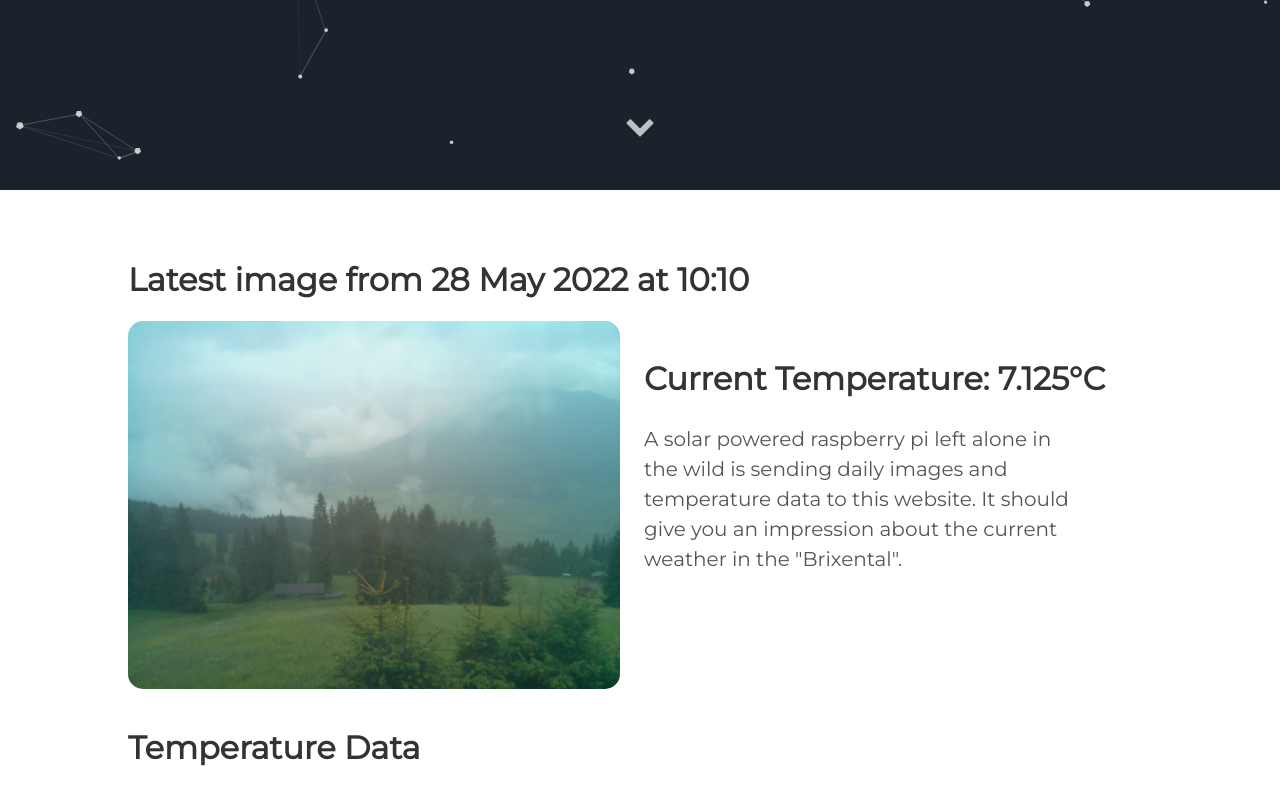
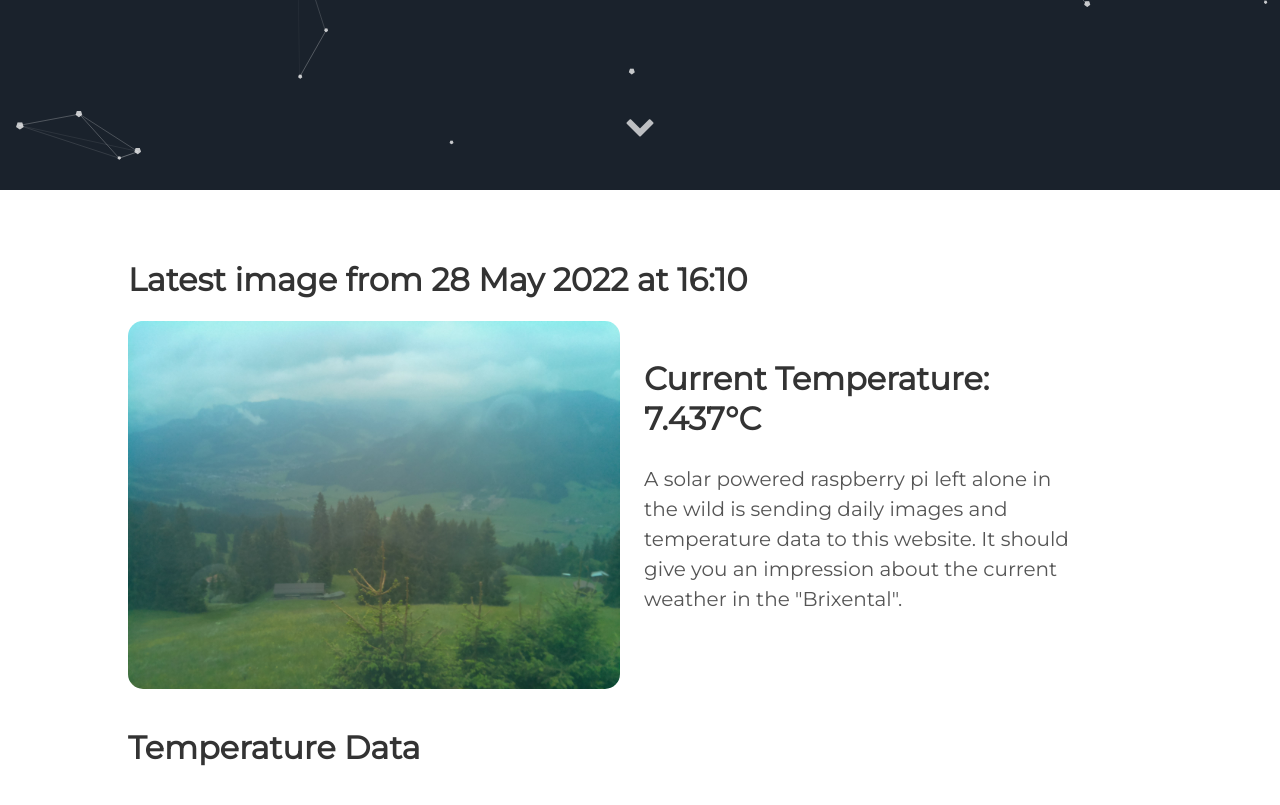
Before and after one commit to vektorious/vektorious.github.io, a Jekyll site: the page built from resources/huette.md, in a window 1280 px wide and 900 px high, scrolled down 710 px. Shown: the top 805 px of the window. Built offline with Jekyll 4.4.1, drawn with Linux system fonts in a browser that asks for light colours.

Commit message:
I'm a bot beep boop

```diff
--- a/resources/huette.md
+++ b/resources/huette.md
@@ -6,13 +6,13 @@ image: '/assets/img/'
 description: 'Live image from the Austrian alps'
 twitter_text: ' '
 ---
-## Latest image from 28 May 2022 at 10:10
+## Latest image from 28 May 2022 at 16:10
 <div class="huette">
   <div class="huette-image">
     <img src="{{ "/assets/img/huette.jpg" | prepend: site.baseurl }}">
   </div>
   <div class="huette-text">
-        <h2>Current Temperature: 7.125°C</h2>
+        <h2>Current Temperature: 7.437°C</h2>
         <p>A solar powered raspberry pi left alone in the wild is sending daily images and temperature data to this website. It should give you an impression about the current weather in the "Brixental".</p>
 
   </div>
```
Also changed, not shown: rpi-script/2022-05-28_160919.txt (renamed from rpi-script/2022-05-28_100918.txt, +5 -5 lines), rpi-script/huette.md (+2 -2 lines), assets/img/huette.jpg, assets/img/temp_plot.png, rpi-script/temp_plot.png, 1 other file.
